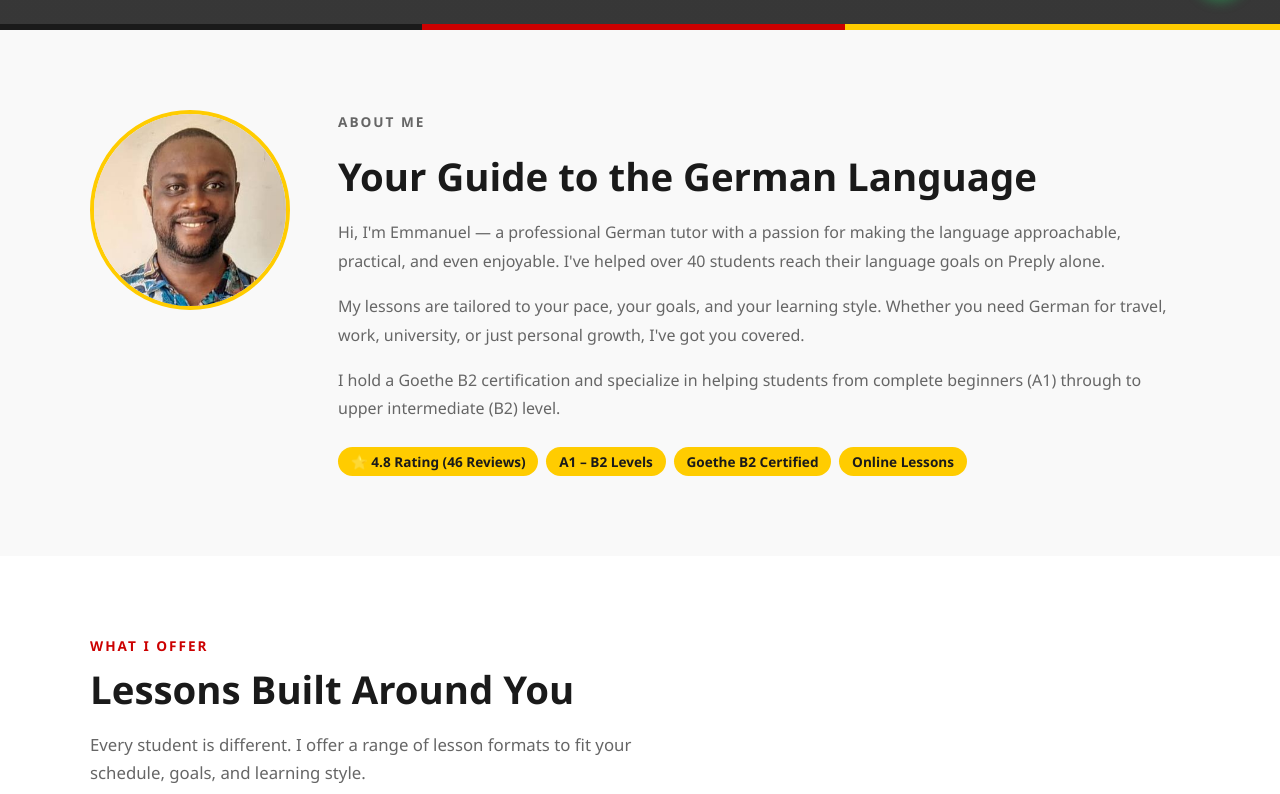
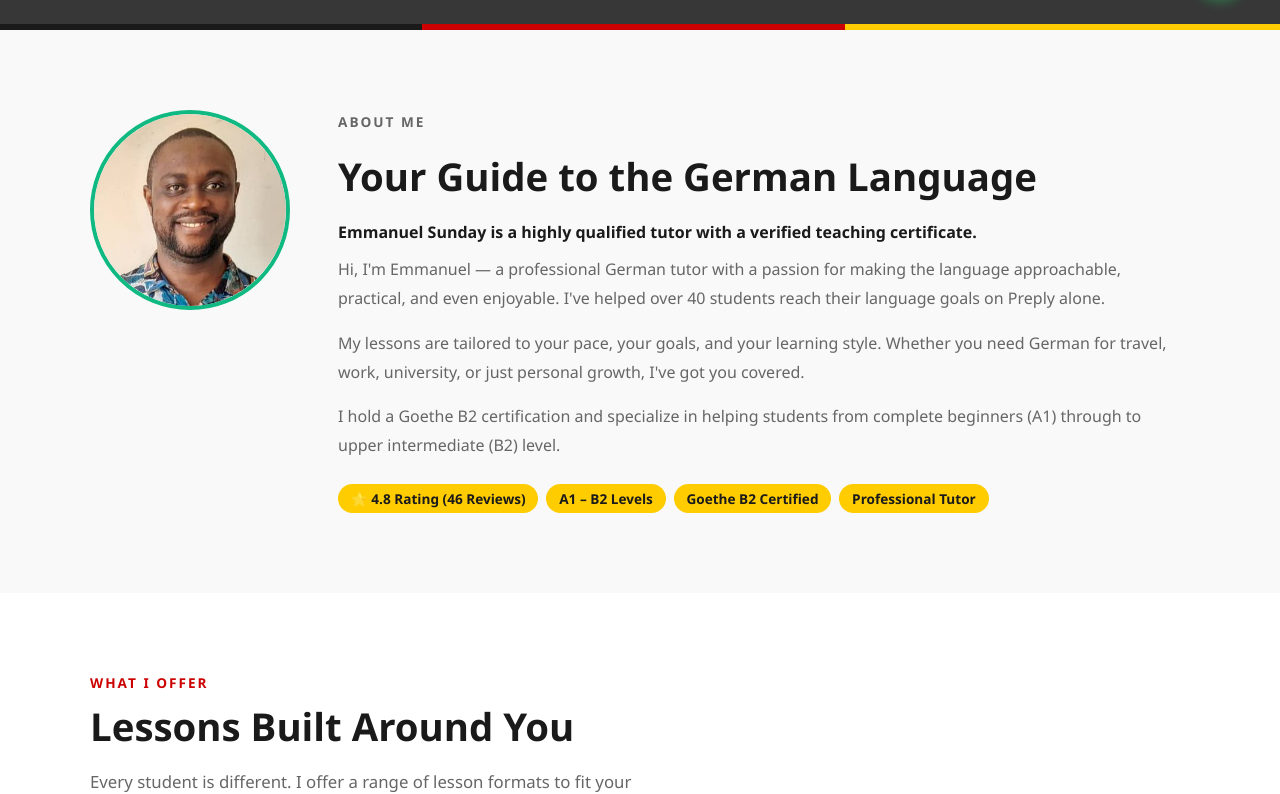
Before and after one commit to sundayinibehe75-afk/fluency-platform, a React (Vite) app in the folder fluency-tutoring/: page / in a window 1280 px wide. Shown: the part 770-1564 px from the top of the page. Built offline with nearby package versions, Linux system fonts and the light colour scheme; no server answers; grey boxes are pictures that could not be loaded.

Commit message:
Update about section: change photo border color, clean up UI

```diff
--- a/fluency-tutoring/src/components/About.jsx
+++ b/fluency-tutoring/src/components/About.jsx
@@ -3,17 +3,20 @@ export default function About() {
     <section id="about">
       <div className="container">
         <div className="about-grid">
-          <div className="about-image" role="img" aria-label="Emmanuel - German Tutor">
+          <div className="about-image" role="img" aria-label="Emmanuel Sunday - German Tutor">
             <img
               src="/tutor-photo.jpg"
-              alt="Emmanuel - Professional German Tutor"
-              style={{ width: '100%', height: '100%', objectFit: 'cover', borderRadius: '8px' }}
+              alt="Emmanuel Sunday - Professional German Tutor"
+              style={{ width: '100%', height: '100%', objectFit: 'cover', borderRadius: '50%' }}
               loading="lazy"
             />
           </div>
           <div className="about-text">
             <p className="section-label">About Me</p>
             <h2 className="section-title">Your Guide to the German Language</h2>
+            <p style={{ fontWeight: 600, color: 'var(--black)', marginBottom: '0.5rem' }}>
+              Emmanuel Sunday is a highly qualified tutor with a verified teaching certificate.
+            </p>
             <p>Hi, I'm Emmanuel — a professional German tutor with a passion for making the language approachable, practical, and even enjoyable. I've helped over 40 students reach their language goals on Preply alone.</p>
             <p>My lessons are tailored to your pace, your goals, and your learning style. Whether you need German for travel, work, university, or just personal growth, I've got you covered.</p>
             <p>I hold a Goethe B2 certification and specialize in helping students from complete beginners (A1) through to upper intermediate (B2) level.</p>
@@ -21,7 +24,7 @@ export default function About() {
               <span className="badge">⭐ 4.8 Rating (46 Reviews)</span>
               <span className="badge">A1 – B2 Levels</span>
               <span className="badge">Goethe B2 Certified</span>
-              <span className="badge">Online Lessons</span>
+              <span className="badge">Professional Tutor</span>
             </div>
           </div>
         </div>
--- a/fluency-tutoring/src/components/Contact.jsx
+++ b/fluency-tutoring/src/components/Contact.jsx
@@ -84,13 +84,8 @@ export default function Contact() {
             <button onClick={() => setModalOpen(true)} className="btn btn-primary">
               Send a Message
             </button>
-            <a href="mailto:fluencylangtutoring@gmail.com" className="btn btn-outline" style={{ color: 'var(--black)', borderColor: 'var(--border)' }}>
-              Email Me Directly
-            </a>
           </div>
           <div style={{ marginTop: '1.5rem', color: 'var(--gray)', fontSize: '0.95rem' }}>
-            <span>📧 fluencylangtutoring@gmail.com</span>
-            <span style={{ margin: '0 1rem' }}>•</span>
             <span>🕐 Response within 24 hours</span>
           </div>
         </div>
--- a/fluency-tutoring/src/components/Footer.jsx
+++ b/fluency-tutoring/src/components/Footer.jsx
@@ -6,10 +6,7 @@ export default function Footer() {
           <p>&copy; 2026 <span>Fluency Language Tutoring</span>. All rights reserved.</p>
         </div>
         <div className="footer-social">
-          <a href="#" aria-label="Instagram" className="footer-social-link">Instagram</a>
-          <a href="#" aria-label="Twitter / X" className="footer-social-link">Twitter/X</a>
-          <a href="#" aria-label="LinkedIn" className="footer-social-link">LinkedIn</a>
-          <a href="https://wa.me/1234567890" aria-label="WhatsApp" className="footer-social-link footer-social-link--whatsapp">WhatsApp</a>
+          <a href="https://wa.me/2349129534727" aria-label="WhatsApp" className="footer-social-link footer-social-link--whatsapp">WhatsApp</a>
         </div>
         <div className="footer-legal">
           <a href="#" className="footer-legal-link">Privacy Policy</a>
--- a/fluency-tutoring/src/style.css
+++ b/fluency-tutoring/src/style.css
@@ -172,7 +172,7 @@ section { padding: 5rem 2rem; }
   justify-content: center;
   position: relative;
   overflow: hidden;
-  border: 4px solid var(--gold);
+  border: 4px solid #10b981;
   flex-shrink: 0;
 }
 
```
